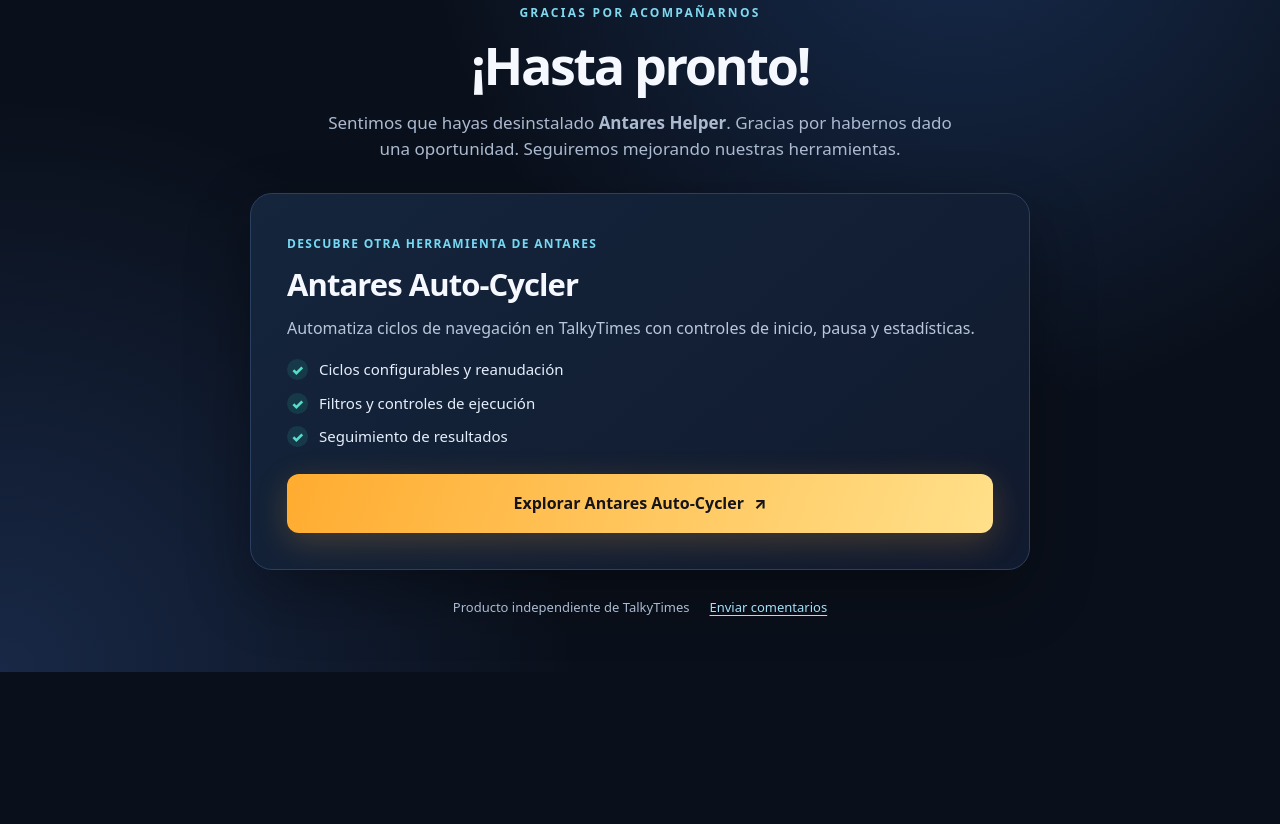
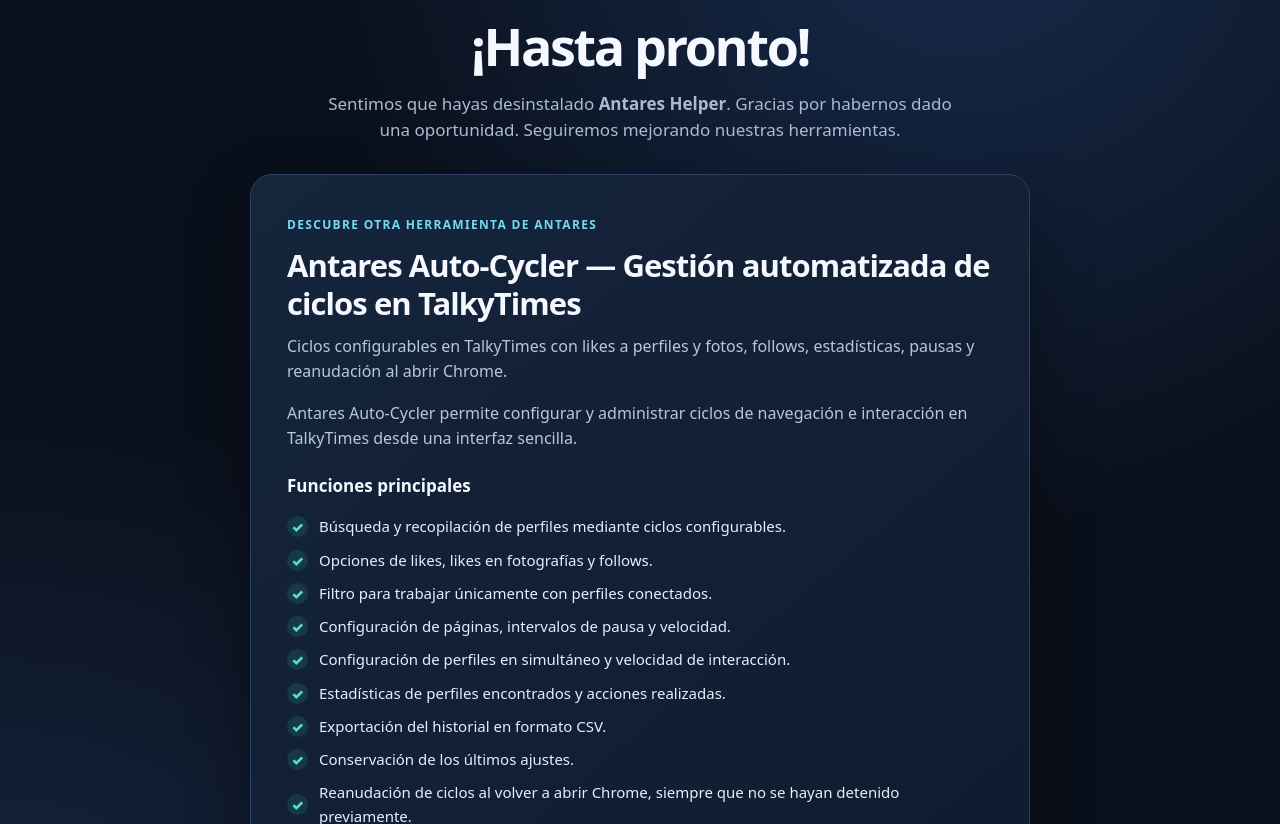
Before and after one commit to aspm93-crypto/antares-centro-ayuda, a plain HTML site: page despedida/helper/index.html in a window 1280 px wide. Shown: the part 128-952 px from the top of the page. Before the commit the page ends 800 px from the top, so only its background shows below. Drawn offline with Linux system fonts and the light colour scheme.

Commit message:
Expand Auto-Cycler details on uninstall landing page; load analytics separately

```diff
--- a/despedida/helper/index.html
+++ b/despedida/helper/index.html
@@ -7,7 +7,7 @@ main{max-width:780px;width:100%;text-align:center}header{display:flex;align-item
 .eyebrow{text-transform:uppercase;letter-spacing:.19em;font-size:12px;font-weight:800;color:#7fd8ee}h1{font-size:clamp(32px,5.5vw,52px);line-height:1.14;letter-spacing:-.045em;margin:12px 0 16px}.intro{max-width:625px;margin:0 auto 30px;color:var(--muted);font-size:17px}
 .panel{text-align:left;border:1px solid #2b3f60;background:linear-gradient(140deg,#14253c,#111a2e);padding:clamp(22px,4vw,36px);border-radius:22px;box-shadow:0 24px 64px #0005}
 .panel small{color:#76d9f3;font-weight:800;letter-spacing:.11em;text-transform:uppercase;font-size:12px}h2{font-size:clamp(23px,4vw,31px);line-height:1.2;letter-spacing:-.03em;margin:12px 0} .panel p{color:#b9c7da;margin:0 0 18px}
-.features{list-style:none;padding:0;margin:16px 0 26px;display:grid;gap:10px}.features li{display:flex;gap:11px;align-items:center;color:#e5eefc;font-size:15px}.tick{display:grid;place-items:center;min-width:21px;height:21px;border-radius:50%;background:#2ac5ae24;color:#57dec9;font-size:14px;font-weight:900}
+.features-heading{margin:22px 0 8px;color:#f6f8ff;font-size:17px}.features{list-style:none;padding:0;margin:16px 0 26px;display:grid;gap:10px}.features li{display:flex;gap:11px;align-items:center;color:#e5eefc;font-size:15px}.tick{display:grid;place-items:center;min-width:21px;height:21px;border-radius:50%;background:#2ac5ae24;color:#57dec9;font-size:14px;font-weight:900}
 .cta{display:flex;justify-content:center;align-items:center;gap:10px;background:linear-gradient(110deg,#ffac30,#ffe08a);border-radius:12px;color:#15141b;text-decoration:none;padding:17px 22px;box-shadow:0 9px 32px #ffa93136;font-size:16px;font-weight:850;text-align:center;transition:transform .15s}.cta:hover{transform:translateY(-2px)}.cta:focus-visible,a:focus-visible{outline:3px solid #64e6ff;outline-offset:3px}
 .foot{display:flex;justify-content:center;gap:20px;flex-wrap:wrap;margin-top:27px;color:var(--muted);font-size:13px}.foot a{color:#a4dff7;text-decoration:underline;text-underline-offset:3px}
 @media(prefers-reduced-motion:reduce){.cta{transition:none}}@media(max-width:500px){header{font-size:19px}.panel{text-align:left}.intro{font-size:15px}.cta{font-size:15px}}
@@ -18,10 +18,23 @@ main{max-width:780px;width:100%;text-align:center}header{display:flex;align-item
 <p class="intro">Sentimos que hayas desinstalado <strong>Antares Helper</strong>. Gracias por habernos dado una oportunidad. Seguiremos mejorando nuestras herramientas.</p>
 <section class="panel" aria-label="Otra extensión de Antares">
 <small>Descubre otra herramienta de Antares</small>
-<h2>Antares Auto-Cycler</h2>
-<p>Automatiza ciclos de navegación en TalkyTimes con controles de inicio, pausa y estadísticas.</p>
-<ul class="features"><li><span class="tick" aria-hidden="true">✓</span><span>Ciclos configurables y reanudación</span></li><li><span class="tick" aria-hidden="true">✓</span><span>Filtros y controles de ejecución</span></li><li><span class="tick" aria-hidden="true">✓</span><span>Seguimiento de resultados</span></li></ul>
+<h2>Antares Auto-Cycler — Gestión automatizada de ciclos en TalkyTimes</h2>
+<p>Ciclos configurables en TalkyTimes con likes a perfiles y fotos, follows, estadísticas, pausas y reanudación al abrir Chrome.</p>
+<p>Antares Auto-Cycler permite configurar y administrar ciclos de navegación e interacción en TalkyTimes desde una interfaz sencilla.</p>
+<h3 class="features-heading">Funciones principales</h3>
+<ul class="features">
+<li><span class="tick" aria-hidden="true">✓</span><span>Búsqueda y recopilación de perfiles mediante ciclos configurables.</span></li>
+<li><span class="tick" aria-hidden="true">✓</span><span>Opciones de likes, likes en fotografías y follows.</span></li>
+<li><span class="tick" aria-hidden="true">✓</span><span>Filtro para trabajar únicamente con perfiles conectados.</span></li>
+<li><span class="tick" aria-hidden="true">✓</span><span>Configuración de páginas, intervalos de pausa y velocidad.</span></li>
+<li><span class="tick" aria-hidden="true">✓</span><span>Configuración de perfiles en simultáneo y velocidad de interacción.</span></li>
+<li><span class="tick" aria-hidden="true">✓</span><span>Estadísticas de perfiles encontrados y acciones realizadas.</span></li>
+<li><span class="tick" aria-hidden="true">✓</span><span>Exportación del historial en formato CSV.</span></li>
+<li><span class="tick" aria-hidden="true">✓</span><span>Conservación de los últimos ajustes.</span></li>
+<li><span class="tick" aria-hidden="true">✓</span><span>Reanudación de ciclos al volver a abrir Chrome, siempre que no se hayan detenido previamente.</span></li>
+<li><span class="tick" aria-hidden="true">✓</span><span>Controles para iniciar y detener las operaciones.</span></li>
+</ul>
 <a class="cta" href="https://chromewebstore.google.com/detail/talkytimes-auto-cycler-v2/hfdmoahodogomlkhogbjhjjdheeadiec" target="_blank" rel="noopener noreferrer" aria-label="Explorar Antares Auto-Cycler en Chrome Web Store">Explorar Antares Auto-Cycler <span aria-hidden="true">↗</span></a>
 </section>
 <nav class="foot" aria-label="Enlaces"><span>Producto independiente de TalkyTimes</span><a href="mailto:antaresagency93@gmail.com?subject=Comentarios%20sobre%20Antares%20Helper">Enviar comentarios</a></nav>
-</main><script>(()=>{try{const x=new URLSearchParams(location.hash.slice(1));history.replaceState(null,'',location.pathname+location.search);const installation_id=x.get('installation_id')||'';const token=x.get('token')||'';if(!/^[0-9a-f]{8}-[0-9a-f]{4}-4[0-9a-f]{3}-[89ab][0-9a-f]{3}-[0-9a-f]{12}$/i.test(installation_id)||!/^[0-9a-f]{64}$/.test(token))return;fetch('https://ljupumjlskcrnohonies.supabase.co/functions/v1/antares-statistics',{method:'POST',headers:{'Content-Type':'application/json'},body:JSON.stringify({action:'uninstall',installation_id,token}),keepalive:true}).catch(()=>{});}catch(_){}})();</script></body></html>
+</main><script src="./uninstall.js" defer></script></body></html>
```
